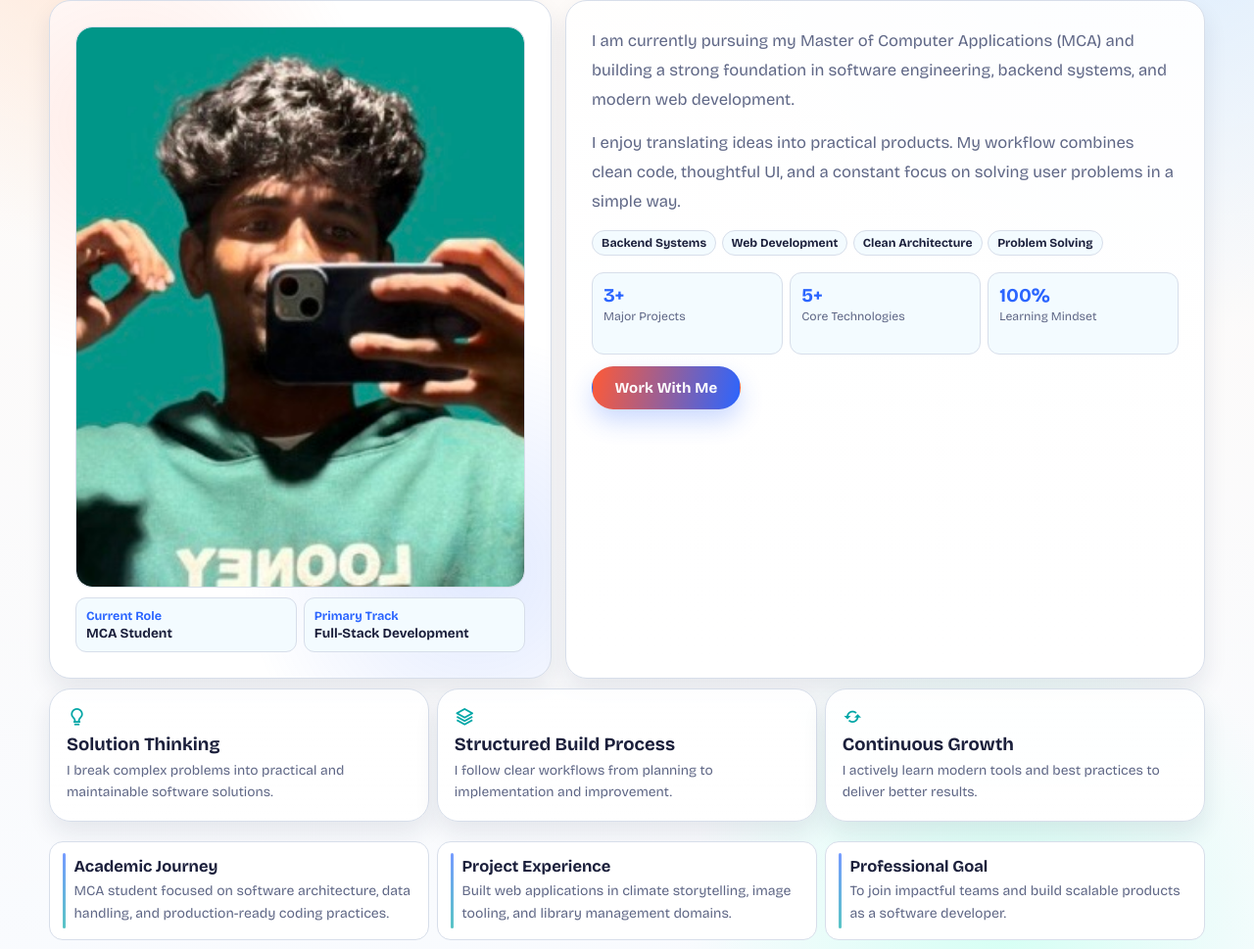
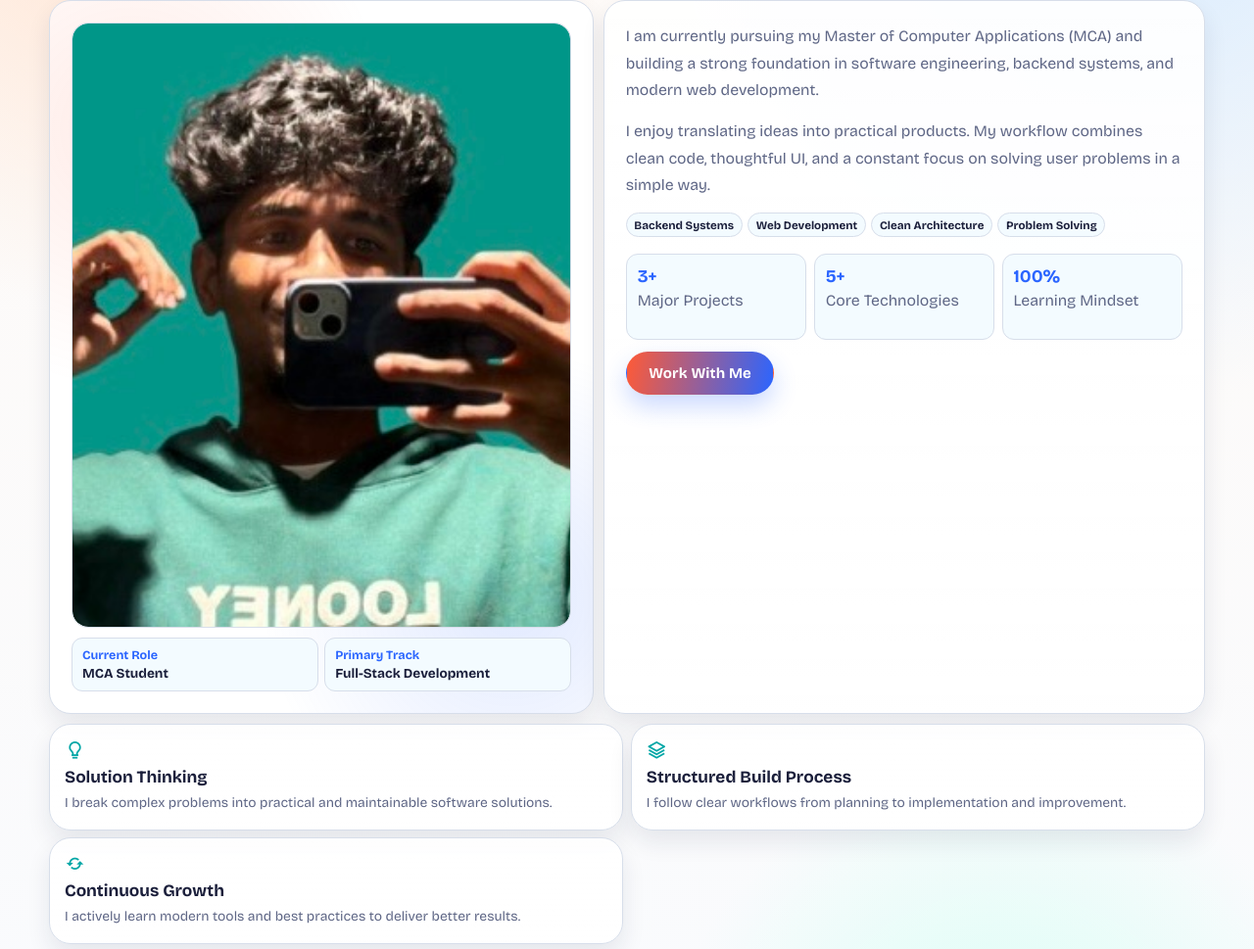
Before and after one commit to kartheiiy/portfolio-college, a plain HTML site: page about.html in a window 1280 px wide. Shown: the part 311-1280 px from the top of the page at 98% size. Drawn offline with nearby package versions, Linux system fonts and the light colour scheme.

Commit message:
style.css

```diff
--- a/style.css
+++ b/style.css
@@ -841,6 +841,15 @@
     gap: 0.9rem;
 }
 
+.projects-grid-single {
+    grid-template-columns: minmax(280px, 760px);
+    justify-content: center;
+}
+
+.projects-grid-duo {
+    grid-template-columns: repeat(2, minmax(280px, 1fr));
+}
+
 .work-card {
     display: flex;
     flex-direction: column;
@@ -1010,6 +1019,57 @@
     }
 }
 
+@media (min-width: 1051px) and (max-width: 1366px) {
+    .about-layout {
+        grid-template-columns: 0.95fr 1.05fr;
+        gap: 1rem;
+    }
+
+    .about-photo,
+    .about-story {
+        padding: 2.2rem;
+    }
+
+    .about-photo img {
+        aspect-ratio: 4 / 4.85;
+        object-position: center 18%;
+    }
+
+    .about-story p {
+        font-size: 1.58rem;
+        line-height: 1.74;
+    }
+
+    .about-tags span {
+        font-size: 1.16rem;
+        padding: 0.46rem 0.76rem;
+    }
+
+    .stat-box h4 {
+        font-size: 1.8rem;
+    }
+
+    .about-values {
+        grid-template-columns: repeat(2, minmax(0, 1fr));
+    }
+
+    .value-card {
+        padding: 1.5rem;
+    }
+
+    .value-card h4 {
+        font-size: 1.72rem;
+    }
+
+    .timeline-grid {
+        grid-template-columns: repeat(2, minmax(0, 1fr));
+    }
+
+    .timeline-item:last-child {
+        grid-column: 1 / -1;
+    }
+}
+
 @media (max-width: 1050px) {
     .home-grid,
     .about-layout,
```
